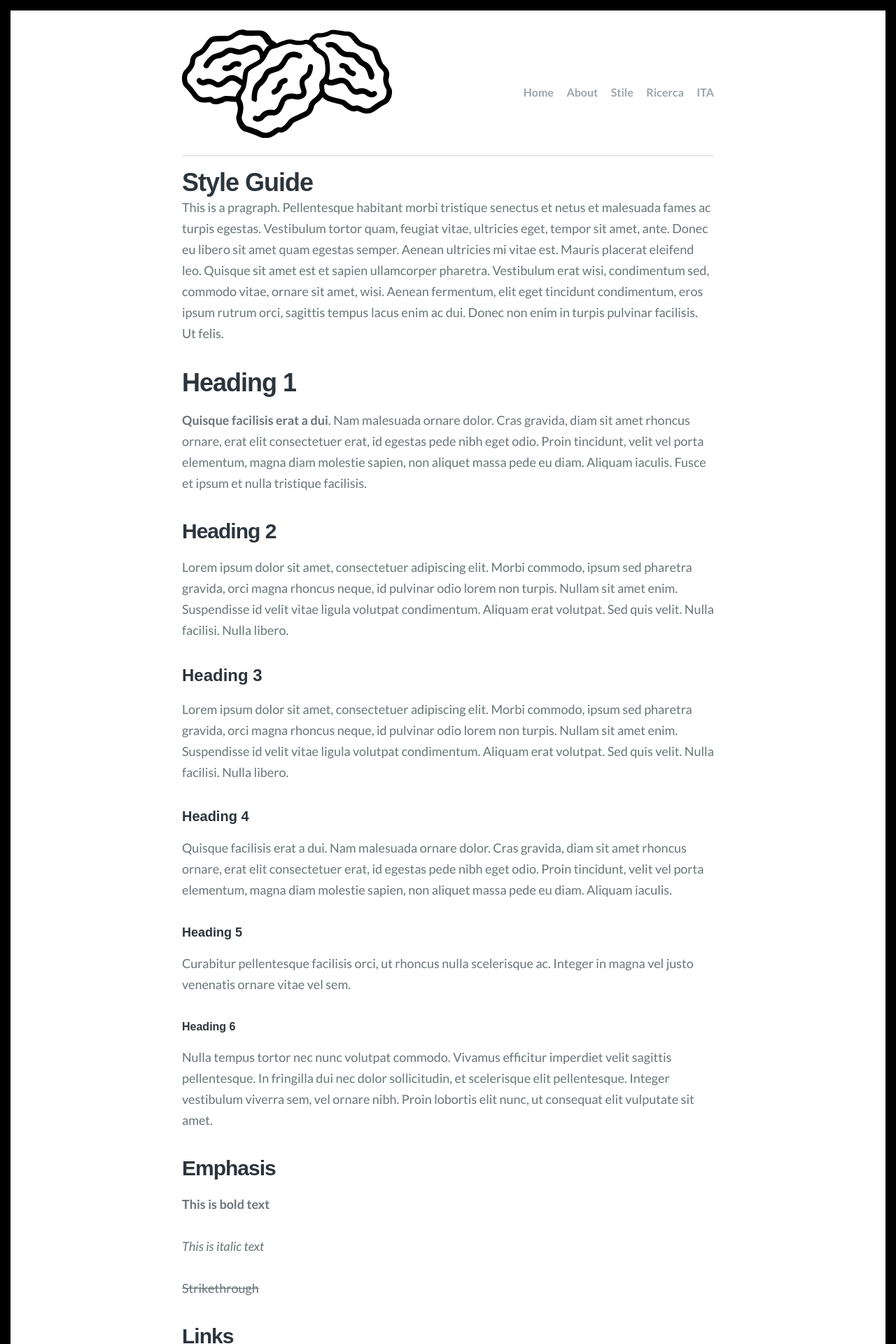
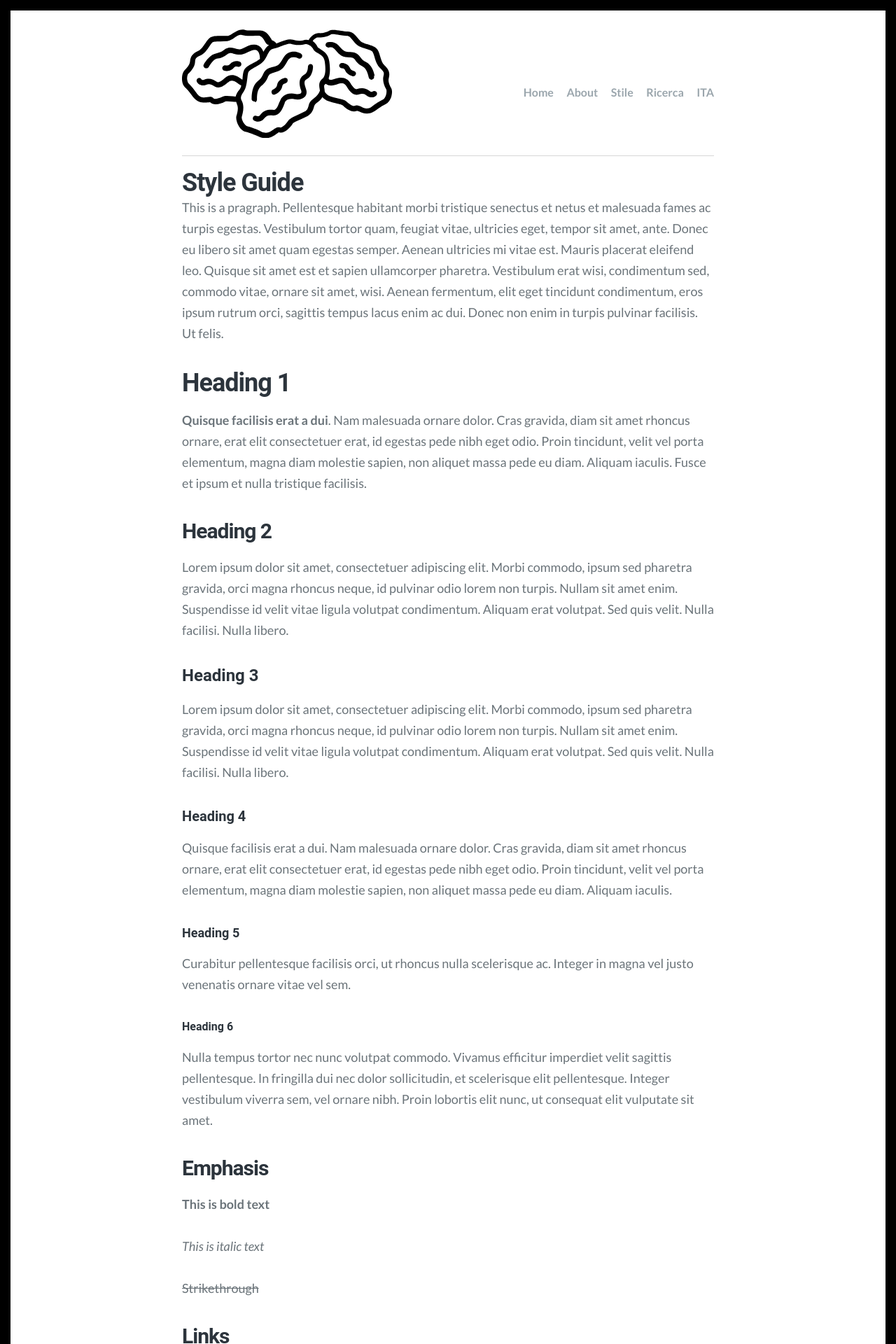
Before and after one commit to cvbism/Scriptor-Jekyll-Theme, a Jekyll site: the page built from style-guide.md, in a window 1280 px wide. Shown: the top 1920 px of the page at 70% size. Built offline with Jekyll 4.4.1, drawn with Linux system fonts in a browser that asks for light colours; some web fonts are replaced.

Commit message:
Update style.scss

```diff
--- a/assets/css/style.scss
+++ b/assets/css/style.scss
@@ -26,7 +26,7 @@
 // Font.
 $font: (
   primary: ("Lato","Helvetica Neue",Helvetica,sans-serif),
-  secondary: ("Montserrat", sans-serif)
+  secondary: ("Roboto", sans-serif)
    //secondary: ("Noto Serif",Georgia,serif)
 );
 
```
